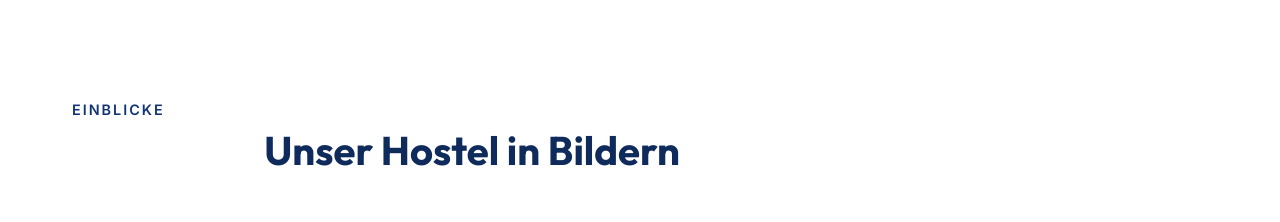
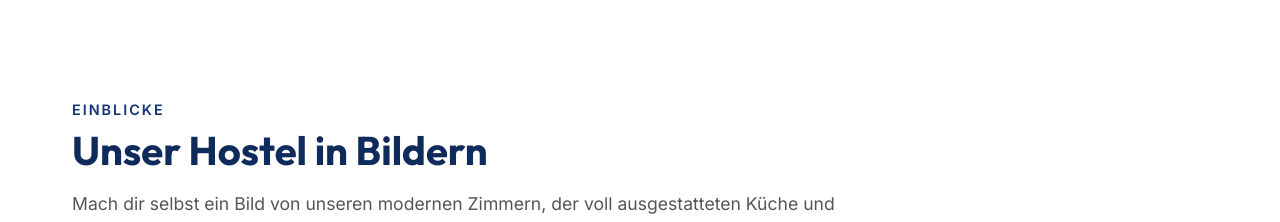
Before and after one commit to friesescholz-byte/hostel_neustadt, a React (Vite) app: page / in a window 1280 px wide. Shown: the part 2400-2622 px from the top of the page. Built offline with nearby package versions, Linux system fonts and the light colour scheme.

Commit message:
AlignGalleryTitleLeft

```diff
--- a/src/components/Gallery.css
+++ b/src/components/Gallery.css
@@ -6,6 +6,11 @@
 .gallery-header {
   margin-bottom: 2.5rem;
   max-width: 800px;
+}
+
+.gallery-section .section-title {
+  text-align: left;
+  margin-bottom: 1rem;
 }
 
 .gallery-eyebrow {
```
